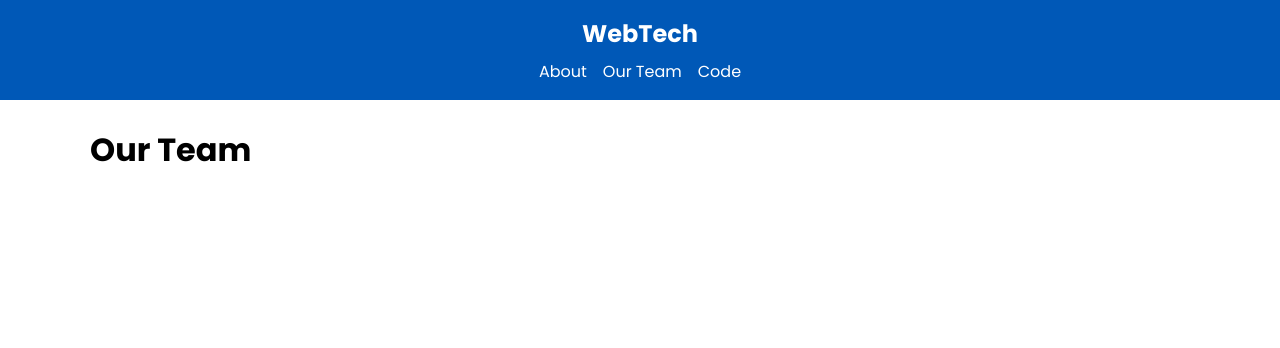
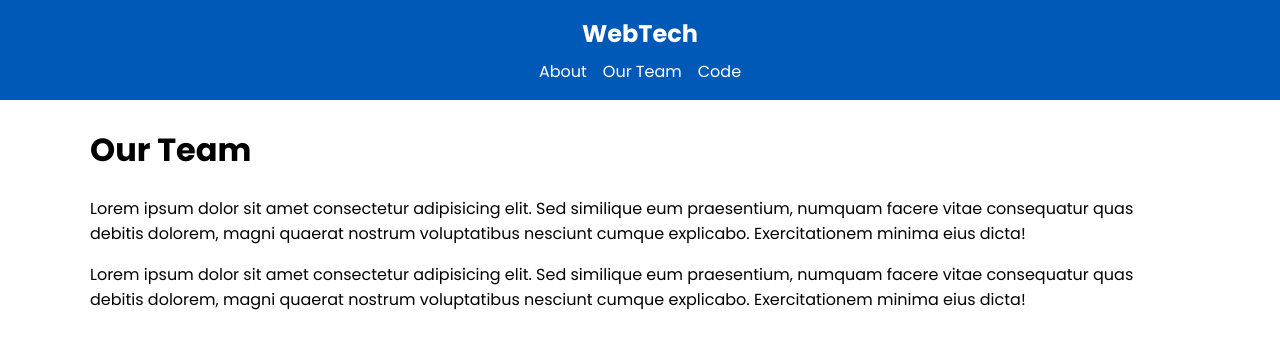
Before and after one commit to nidhidsharma08121988/simple-nextjs-web-app, a Next.js app: page /about/team in a window 1280 px wide. Shown: the top 348 px of the page. Built offline with nearby package versions, Linux system fonts and the light colour scheme.

Commit message:
Add Lorem ipsum text to team page

```diff
--- a/app/about/team/page.jsx
+++ b/app/about/team/page.jsx
@@ -4,6 +4,18 @@ const TeamPage = () => {
   return (
     <div>
       <h1>Our Team </h1>
+      <p>
+        Lorem ipsum dolor sit amet consectetur adipisicing elit. Sed similique
+        eum praesentium, numquam facere vitae consequatur quas debitis dolorem,
+        magni quaerat nostrum voluptatibus nesciunt cumque explicabo.
+        Exercitationem minima eius dicta!
+      </p>
+      <p>
+        Lorem ipsum dolor sit amet consectetur adipisicing elit. Sed similique
+        eum praesentium, numquam facere vitae consequatur quas debitis dolorem,
+        magni quaerat nostrum voluptatibus nesciunt cumque explicabo.
+        Exercitationem minima eius dicta!
+      </p>
     </div>
   );
 };
```
